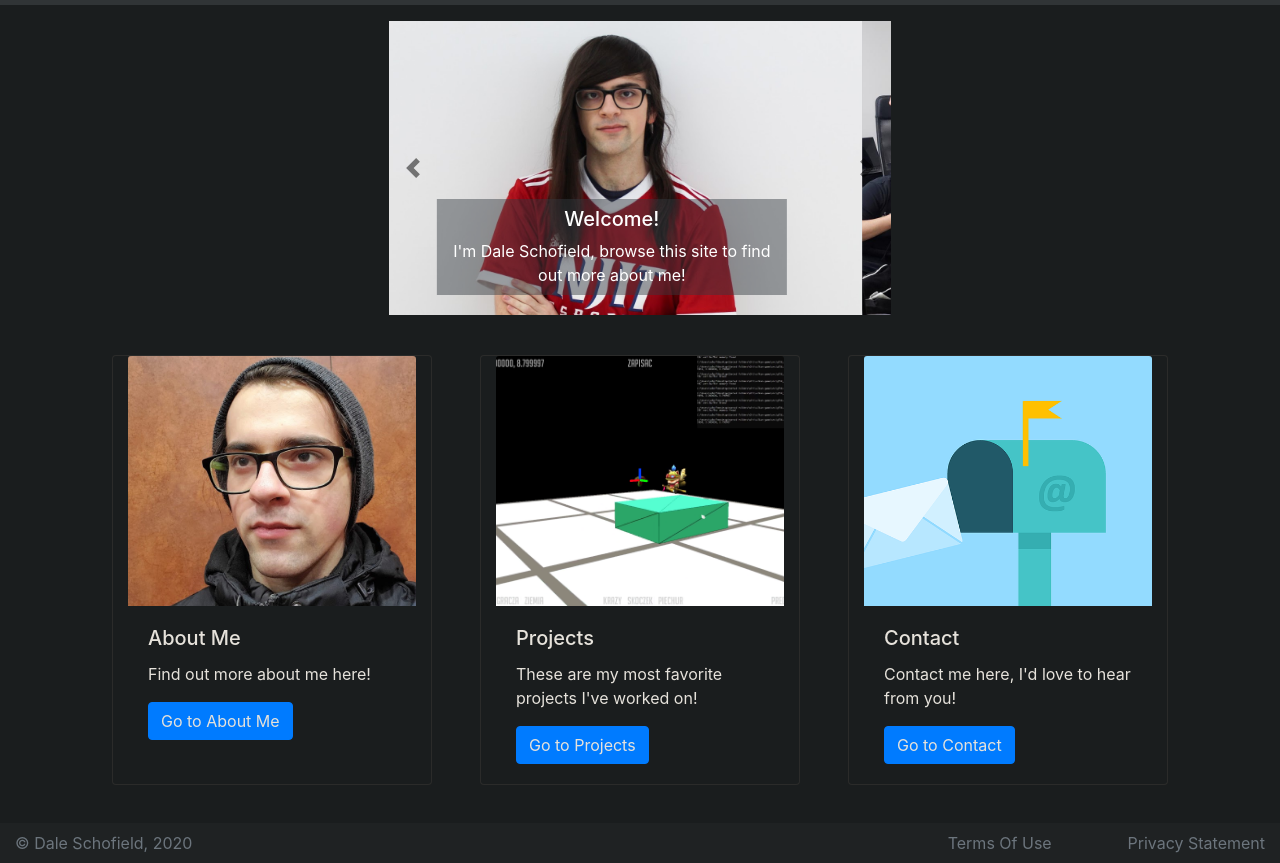
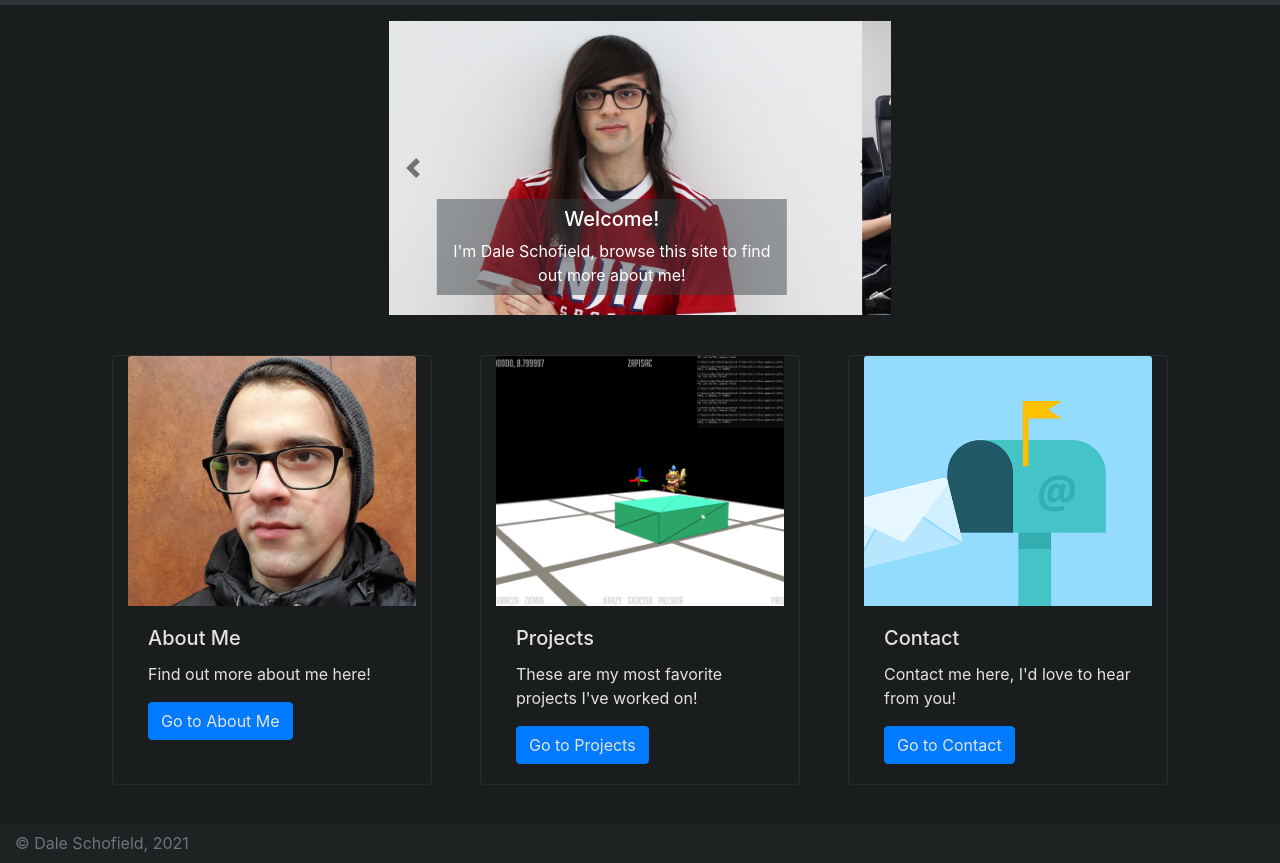
Before and after one commit to djs93/IS117-Final-Site, a plain HTML site: page index.html in a window 1280 px wide. Shown: the part 51-914 px from the top of the page. Drawn offline with nearby package versions, Linux system fonts and the light colour scheme.

Commit message:
Update footer to new one

```diff
--- a/index.html
+++ b/index.html
@@ -142,12 +142,12 @@
             </div>
         </div>
     </div>
-    <footer class="row footer">
+</div>
+<div class="container-fluid">
+    <footer class="row footer justify-content-center">
         <div class="container-fluid">
             <div class="row">
-                <p class="col-8 text-muted text-left">&copy; Dale Schofield, 2020</p>
-                <p class="col text-muted text-right">Terms Of Use</p>
-                <p class="col text-muted text-right">Privacy Statement</p>
+                <p class="col-8 text-muted text-left">&copy; Dale Schofield, 2021</p>
             </div>
         </div>
     </footer>
```
Also changed, not shown: aboutme.html (+1 -3 lines).
